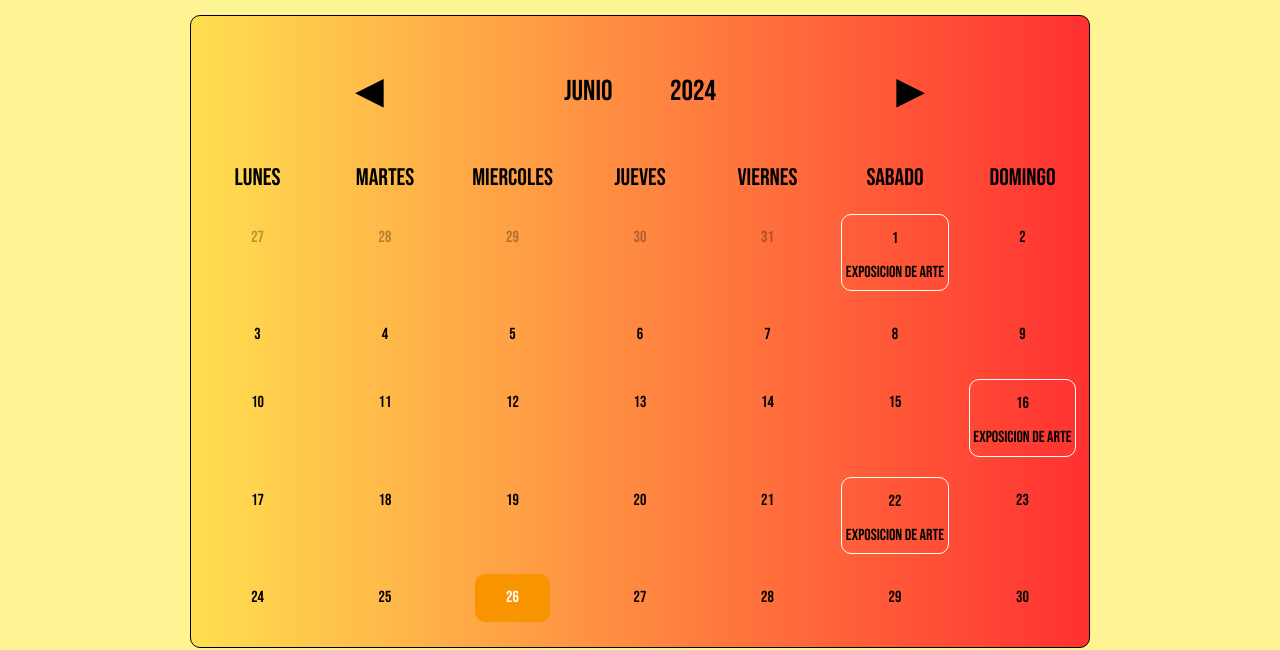
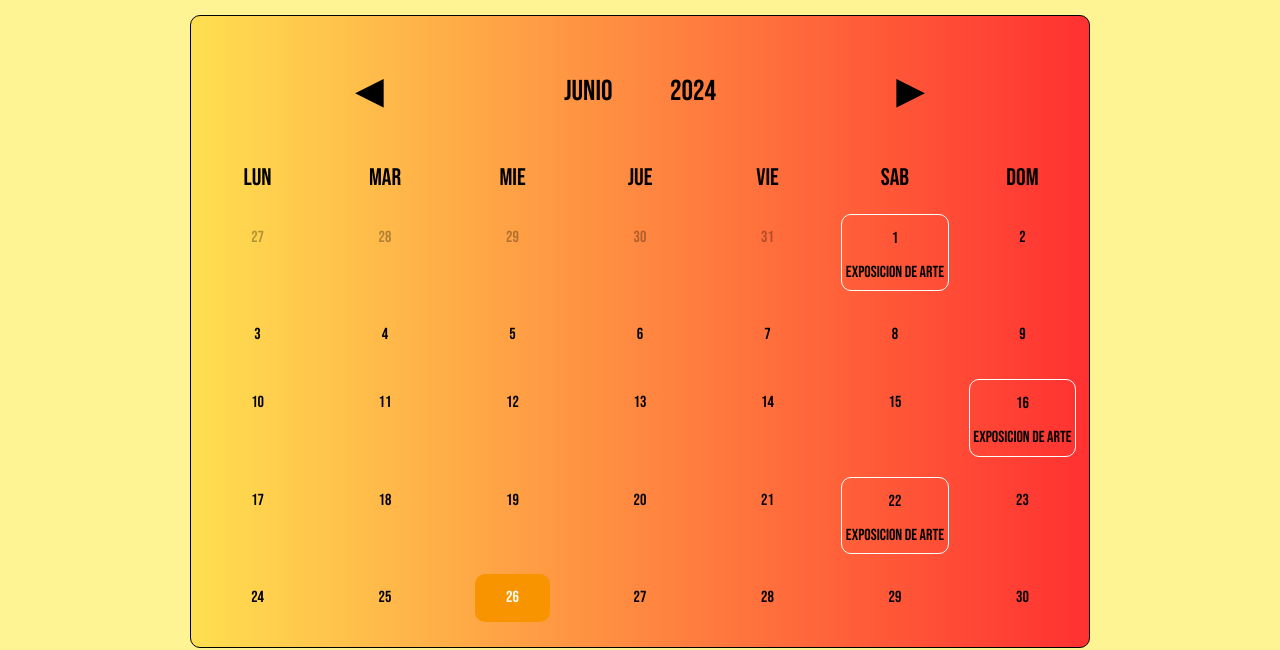
Before and after one commit to Richxxxx/CulturasPluss, a plain HTML site: page calendario.html in a window 1280 px wide. Shown: the part 168-818 px from the top of the page. Drawn offline with nearby package versions, Linux system fonts and the light colour scheme.

Commit message:
Update calendario.html

```diff
--- a/calendario.html
+++ b/calendario.html
@@ -73,13 +73,13 @@
         </div>
 
         <div class="calendar__week">
-            <div class="calendar__day calendar__item">Lunes</div>
-            <div class="calendar__day calendar__item">Martes</div>
-            <div class="calendar__day calendar__item">Miercoles</div>
-            <div class="calendar__day calendar__item">Jueves</div>
-            <div class="calendar__day calendar__item">Viernes</div>
-            <div class="calendar__day calendar__item">Sabado</div>
-            <div class="calendar__day calendar__item">Domingo</div>
+            <div class="calendar__day calendar__item">Lun</div>
+            <div class="calendar__day calendar__item">Mar</div>
+            <div class="calendar__day calendar__item">Mie</div>
+            <div class="calendar__day calendar__item">Jue</div>
+            <div class="calendar__day calendar__item">Vie</div>
+            <div class="calendar__day calendar__item">Sab</div>
+            <div class="calendar__day calendar__item">Dom</div>
         </div>
 
         <div class="calendar__dates" id="dates"></div>
```
